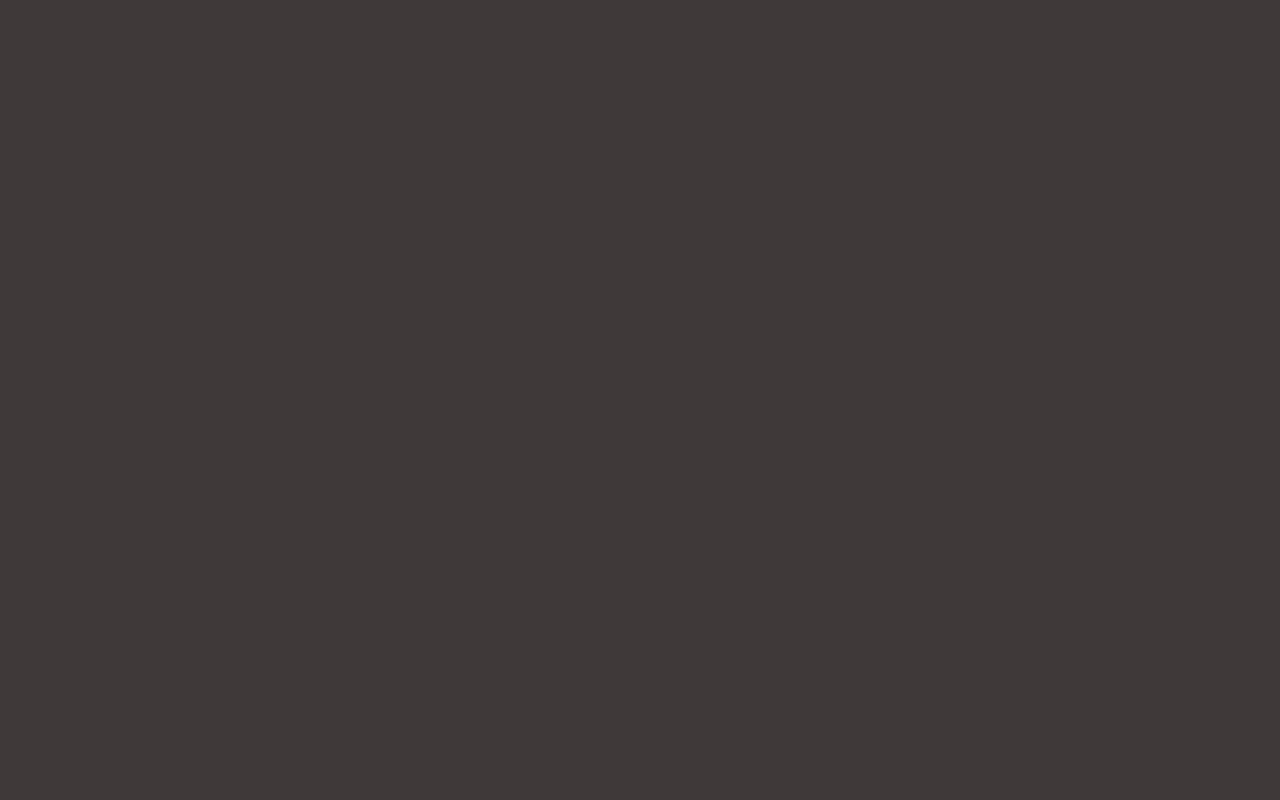
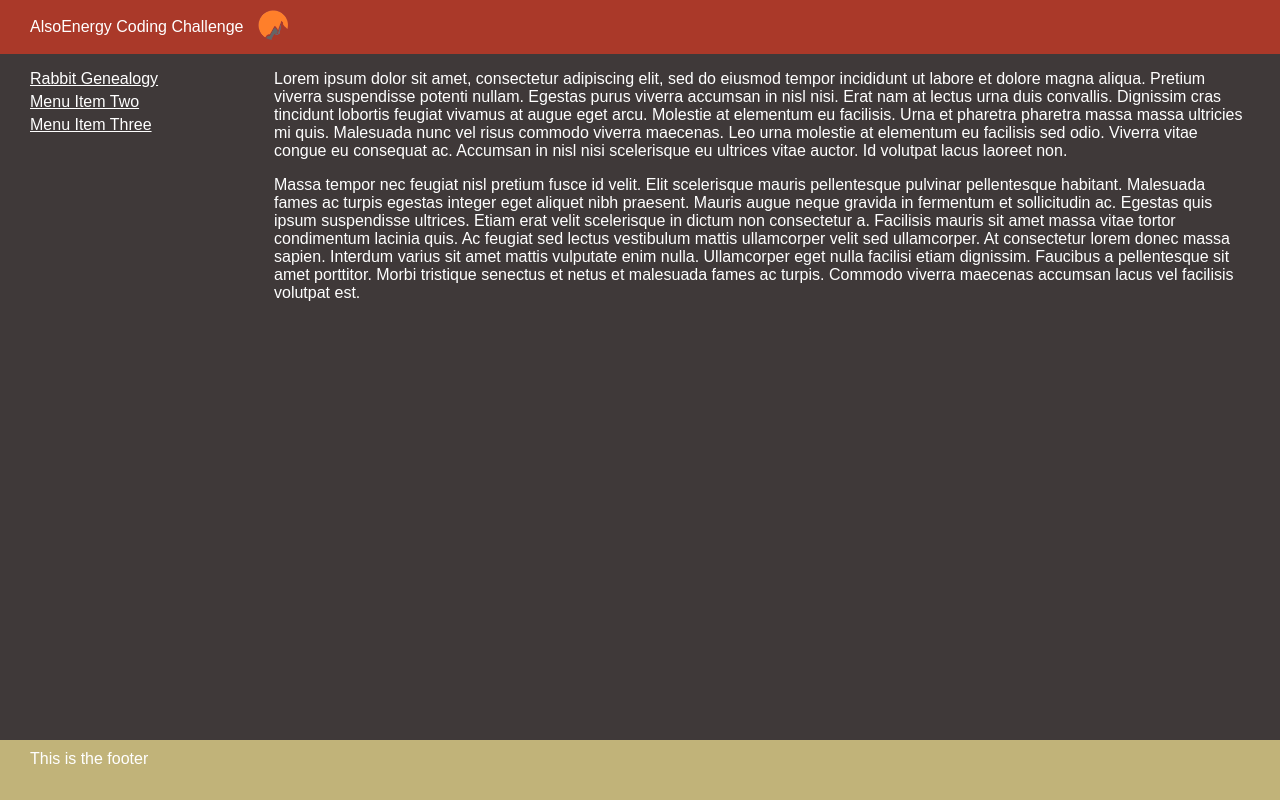
Before and after one commit to willchis/alsoenergy, a plain HTML site: page index.html in a window 1280 px wide. Drawn offline with Linux system fonts and the light colour scheme.

Commit message:
Challenge 1. HTML and CSS

```diff
--- a/index.html
+++ b/index.html
@@ -1,11 +1,36 @@
-<?xml version="1.0" encoding="UTF-8"?>
+<?xml version="1.0" encoding="UTF-8" ?>
 <!DOCTYPE html>
 <html xmlns="http://www.w3.org/1999/xhtml" xml:lang="en" lang="en">
 <head>
     <title>AlsoEnergyCoding</title>
     <link rel="stylesheet" href="style.css">
+    <meta name="viewport" content="width=device-width,initial-scale=1.0">
 </head>
 <body>
+    <nav>
+        <div class="nav-item">AlsoEnergy Coding Challenge</div>
+        <div class="nav-item"><img src="images/also logo.png" /></div>
+    </nav>
+    <main>
+        <div class="content">
+            <p>
+                Lorem ipsum dolor sit amet, consectetur adipiscing elit, sed do eiusmod tempor incididunt ut labore et dolore magna aliqua. Pretium viverra suspendisse potenti nullam. Egestas purus viverra accumsan in nisl nisi. Erat nam at lectus urna duis convallis. Dignissim cras tincidunt lobortis feugiat vivamus at augue eget arcu. Molestie at elementum eu facilisis. Urna et pharetra pharetra massa massa ultricies mi quis. Malesuada nunc vel risus commodo viverra maecenas. Leo urna molestie at elementum eu facilisis sed odio. Viverra vitae congue eu consequat ac. Accumsan in nisl nisi scelerisque eu ultrices vitae auctor. Id volutpat lacus laoreet non.
+            </p>
+            <p>
+                Massa tempor nec feugiat nisl pretium fusce id velit. Elit scelerisque mauris pellentesque pulvinar pellentesque habitant. Malesuada fames ac turpis egestas integer eget aliquet nibh praesent. Mauris augue neque gravida in fermentum et sollicitudin ac. Egestas quis ipsum suspendisse ultrices. Etiam erat velit scelerisque in dictum non consectetur a. Facilisis mauris sit amet massa vitae tortor condimentum lacinia quis. Ac feugiat sed lectus vestibulum mattis ullamcorper velit sed ullamcorper. At consectetur lorem donec massa sapien. Interdum varius sit amet mattis vulputate enim nulla. Ullamcorper eget nulla facilisi etiam dignissim. Faucibus a pellentesque sit amet porttitor. Morbi tristique senectus et netus et malesuada fames ac turpis. Commodo viverra maecenas accumsan lacus vel facilisis volutpat est.
+            </p>
+        </div>
+        <div class="menu">
+            <ul>
+                <li><a href="rabbits.html">Rabbit Genealogy</a></li>
+                <li><a href="#">Menu Item Two</a></li>
+                <li><a href="#">Menu Item Three</a></li>
+            </ul>
+        </div>
+    </main>
+    <footer>
+        This is the footer
+    </footer>
     <script src="main.js"></script>
 </body>
 </html>
--- a/style.css
+++ b/style.css
@@ -1,3 +1,81 @@
 body {
     background: #3F3939;
+    font-family: sans-serif;
+    color: white;
+    margin: 0;
+    margin-bottom: 80px; /*To account for fixed footer*/
 }
+
+a {
+    color: #fff;
+}
+
+    a:hover {
+        color: #C3BA8A;
+    }
+
+nav {
+    min-height: 50px;
+    background-color: #AA3929;
+    padding-left: 30px;
+    padding-right: 30px;
+}
+
+    nav .nav-item {
+        display: inline-block;
+        vertical-align: middle;
+    }
+
+     @media (max-width: 340px) {
+        nav .nav-item {
+            width: 100%;
+            text-align: center;
+            margin-top: 10px;
+        }
+    }
+
+    nav img {
+        height: 30px;
+        padding: 10px;
+    }
+
+main {
+    display: flex;
+    flex-direction: row-reverse;
+}
+
+    @media (max-width: 600px) {
+        main {
+            display: block;
+        }
+    }
+
+.content {
+    flex: 80%;
+    padding-left: 30px;
+    padding-right: 30px;
+}
+
+.menu {
+    flex: 20%;
+}
+
+    .menu ul {
+        padding-inline-start: 0;
+        padding-left: 30px;
+        list-style: none;
+    }
+
+    .menu li {
+        padding-bottom: 5px;
+    }
+
+
+footer {
+    height: 40px;
+    padding: 10px 30px 10px 30px;
+    width: 100%;
+    position: fixed;
+    bottom: 0;
+    background-color: #C1B379;
+}
```
Lines whose indentation alone changed are shown as unchanged.
